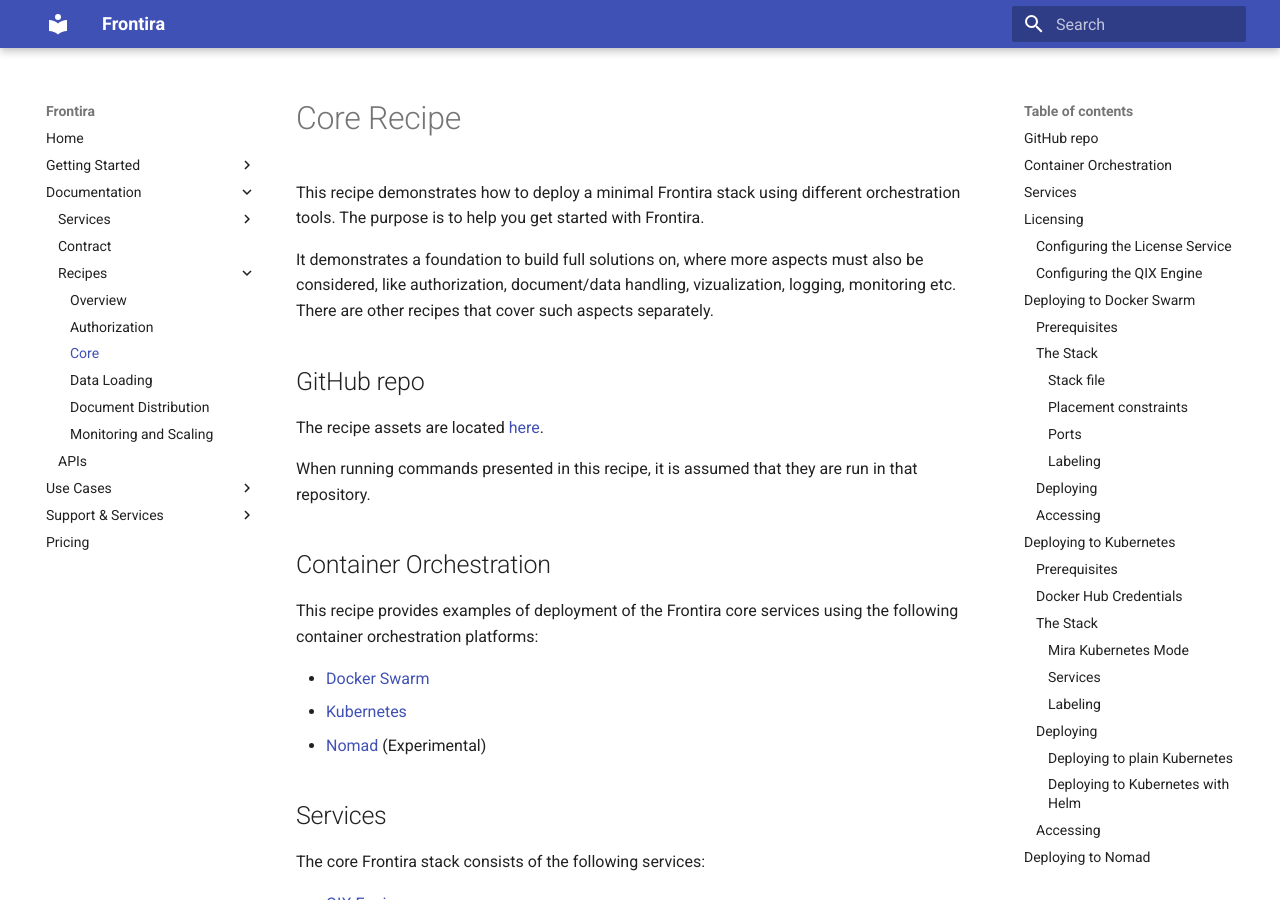
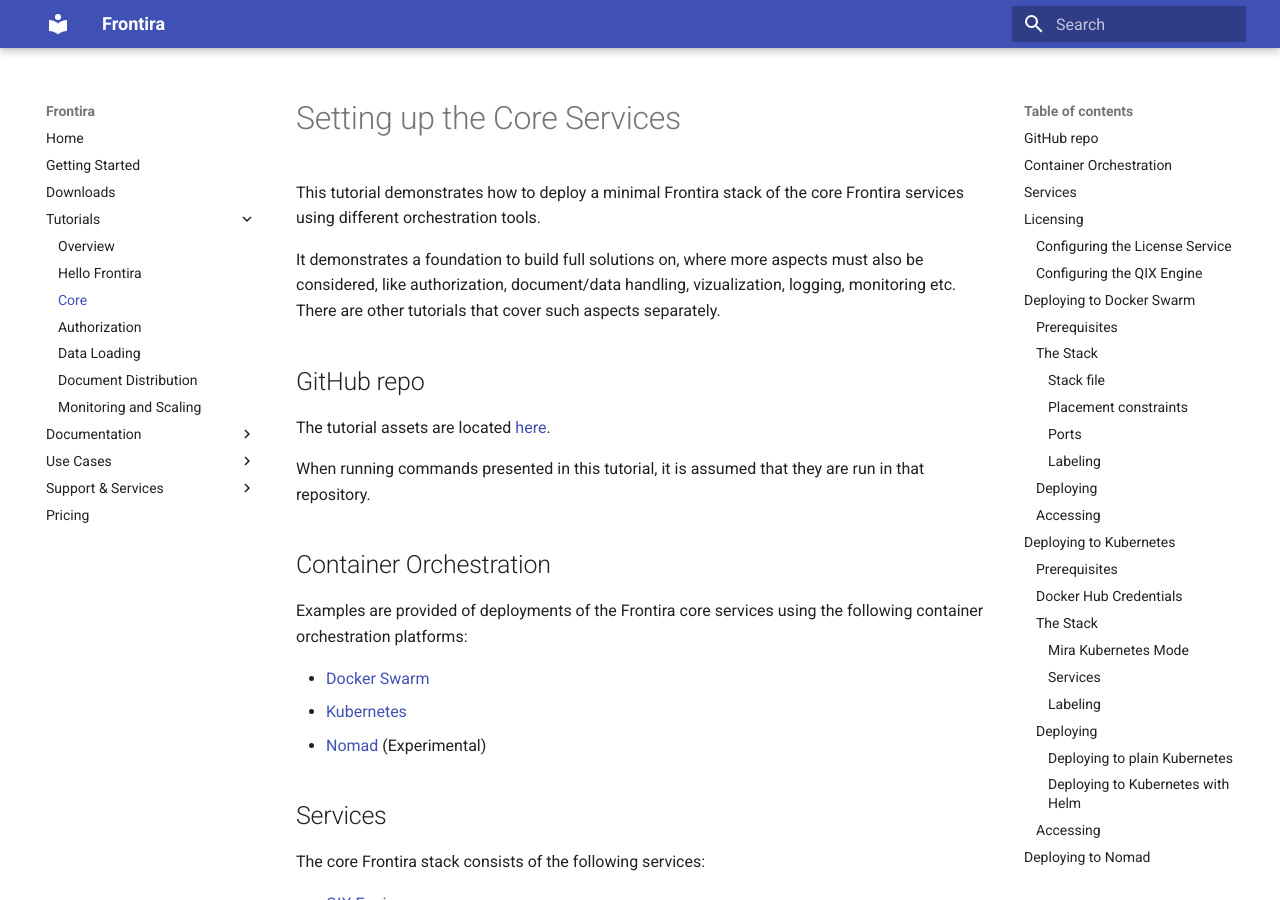
Before and after one commit to qlik-oss/core-website, an MkDocs documentation site: the page built from docs/tutorials/core.md, in a window 1280 px wide and 900 px high. Built offline with MkDocs 1.6.1 and Material for MkDocs 9.7.7, drawn with Linux system fonts in a browser that asks for light colours; old or Windows-style settings are respelled for this version of MkDocs.

Commit message:
Some restructuring to prepare for Getting Started (#73)

```diff
--- a/docs/documentation/recipes/core.md
+++ b/docs/tutorials/core.md
@@ -1,21 +1,22 @@
-# Core Recipe
+# Setting up the Core Services
 
-This recipe demonstrates how to deploy a minimal Frontira stack using different orchestration tools.
-The purpose is to help you get started with Frontira.
+This tutorial demonstrates how to deploy a minimal Frontira stack of the core Frontira services using different
+orchestration tools.
 
 It demonstrates a foundation to build full solutions on, where more aspects must also be considered,
 like authorization, document/data handling, vizualization, logging, monitoring etc.
-There are other recipes that cover such aspects separately.
+There are other tutorials that cover such aspects separately.
 
 ## GitHub repo
 
-The recipe assets are located [here](https://github.com/qlik-ea/core).
+The tutorial assets are located [here](https://github.com/qlik-ea/core).
 
-When running commands presented in this recipe, it is assumed that they are run in that repository.
+When running commands presented in this tutorial, it is assumed that they are run in that repository.
 
 ## Container Orchestration
 
-This recipe provides examples of deployment of the Frontira core services using the following container orchestration platforms:
+Examples are provided of deployments of the Frontira core services using the following container orchestration
+platforms:
 
 - [Docker Swarm](#deploying-to-docker-swarm)
 - [Kubernetes](#deploying-to-kubernetes)
--- a/mkdocs.yml
+++ b/mkdocs.yml
@@ -3,22 +3,22 @@
 
 pages:
   - Home: index.md
-  - Getting Started:
-    - Prerequisites: getting-started/prerequisites.md
-    - Download: getting-started/download.md
+  - Getting Started: getting-started.md
+  - Downloads: downloads.md
+  - Tutorials:
+    - Overview: tutorials/overview.md
+    - Hello Frontira: tutorials/hello-frontira.md
+    - Core: tutorials/core.md
+    - Authorization: tutorials/authorization.md
+    - Data Loading: tutorials/data-loading.md
+    - Document Distribution: tutorials/document-distribution.md
+    - Monitoring and Scaling: tutorials/monitoring-and-scaling.md
   - Documentation:
     - Services:
       - QIX Engine: documentation/services/qix-engine.md
       - License Service: documentation/services/license-service.md
       - Mira: documentation/services/mira.md
     - Contract: documentation/contract.md
-    - Recipes:
-      - Overview: documentation/recipes/overview.md
-      - Authorization: documentation/recipes/authorization.md
-      - Core: documentation/recipes/core.md
-      - Data Loading: documentation/recipes/data-loading.md
-      - Document Distribution: documentation/recipes/document-distribution.md
-      - Monitoring and Scaling: documentation/recipes/monitoring-and-scaling.md
     - APIs: documentation/apis.md
   - Use Cases:
     - Overview: use-cases/overview.md
```
Also changed, not shown: docs/documentation/contract.md (+11 -11 lines), docs/documentation/recipes/overview.md (deleted, +0 -25 lines), docs/downloads.md (added, +23 -0 lines), docs/getting-started.md (added, +3 -0 lines), docs/index.md (+6 -22 lines), docs/tutorials/hello-frontira.md (added, +3 -0 lines), docs/tutorials/overview.md (added, +19 -0 lines), docs/use-cases/use-case-custom-analytics/README.md (+9 -9 lines), docs/getting-started/download.md (added), docs/getting-started/prerequisites.md (added), docs/tutorials/authorization.md (renamed from docs/documentation/recipes/authorization.md), docs/tutorials/data-loading.md (renamed from docs/documentation/recipes/data-loading.md), docs/tutorials/document-distribution.md (renamed from docs/documentation/recipes/document-distribution.md), docs/tutorials/monitoring-and-scaling.md (renamed from docs/documentation/recipes/monitoring-and-scaling.md), 2 other files.
